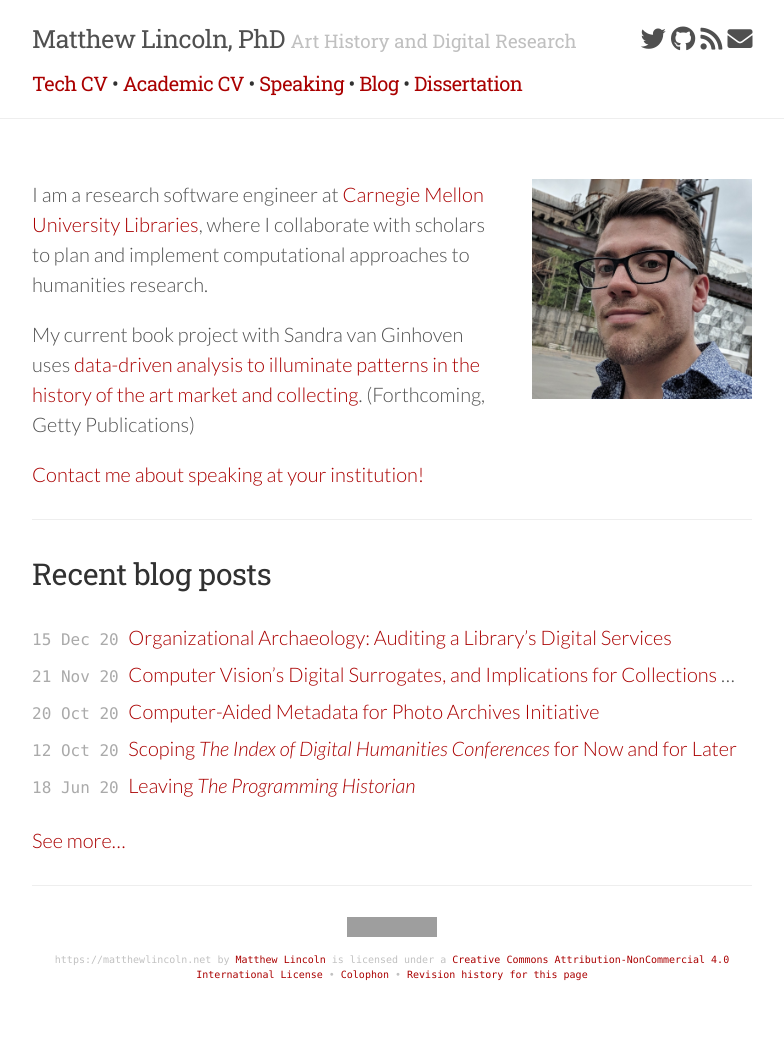
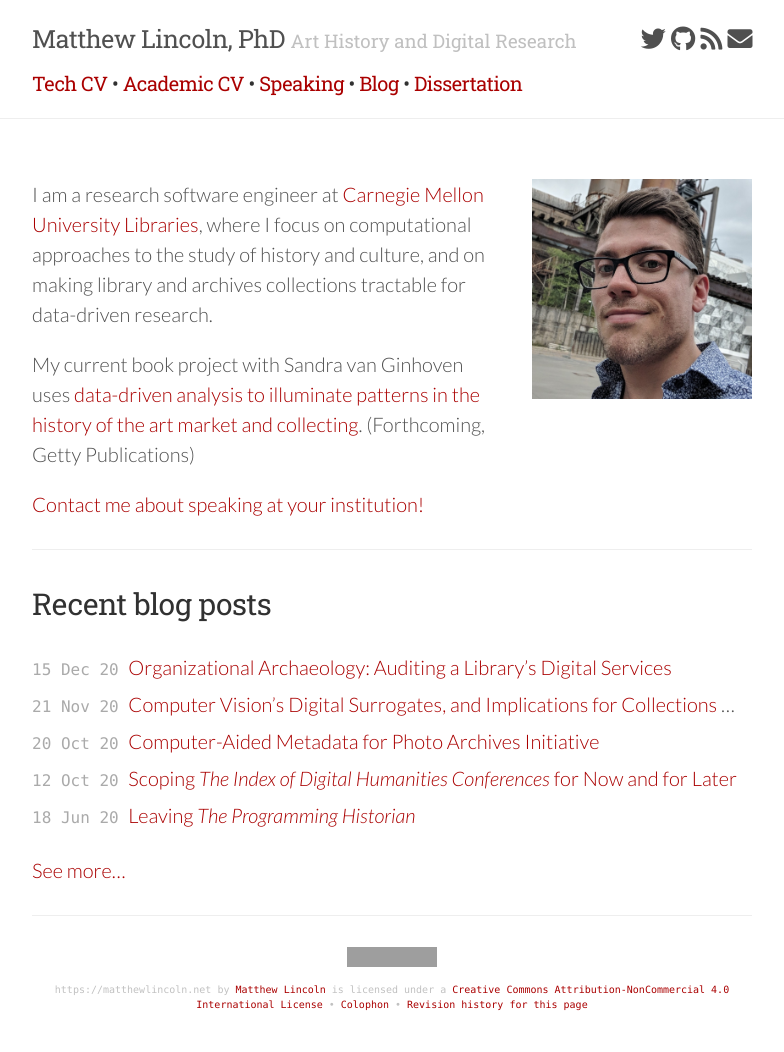
Before and after one commit to mdlincoln/mdlincoln.github.io, a Jekyll site: the page built from index.md, in a window 1280 px wide. Shown: the whole page, without its empty margins (248-1032 px from the left). Built offline with Jekyll 4.4.1, drawn with Linux system fonts in a browser that asks for light colours; nearby versions of some CDN libraries; before the commit the page ends 1022 px from its top, so only the background shows below that; grey boxes are pictures that could not be loaded.

Commit message:
updated bio blurb

```diff
--- a/index.md
+++ b/index.md
@@ -6,7 +6,7 @@ show_title: false
 
 <img id="headshot" height="250" width="250" src="/assets/images-display/luxembourg_headshot.jpeg" alt="mlincoln headshot" />
 
-I am a research software engineer at [Carnegie Mellon University Libraries](http://library.cmu.edu/), where I collaborate with scholars to plan and implement computational approaches to humanities research.
+I am a research software engineer at [Carnegie Mellon University Libraries](http://library.cmu.edu/), where I focus on computational approaches to the study of history and culture, and on making library and archives collections tractable for data-driven research.
 
 My current book project with Sandra van Ginhoven uses [data-driven analysis to illuminate patterns in the history of the art market and collecting](http://blogs.getty.edu/iris/predicting-the-past-digital-art-history-modeling-and-machine-learning/). (Forthcoming, Getty Publications)
 
```
